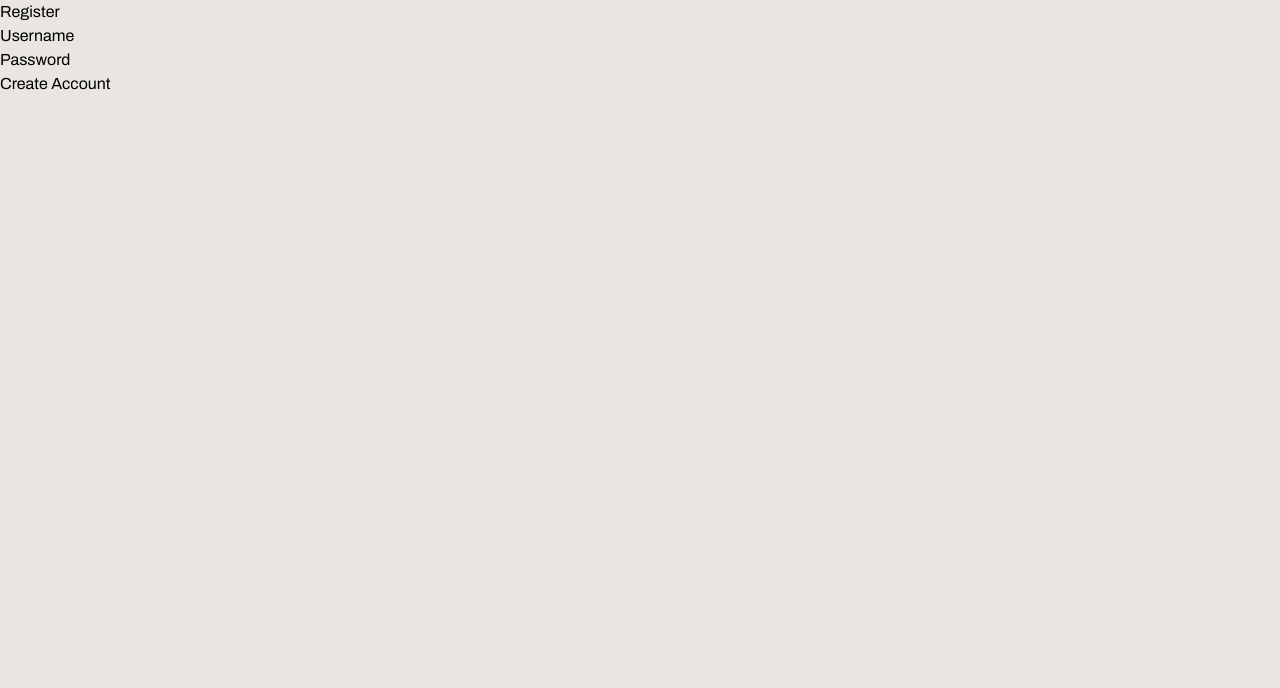
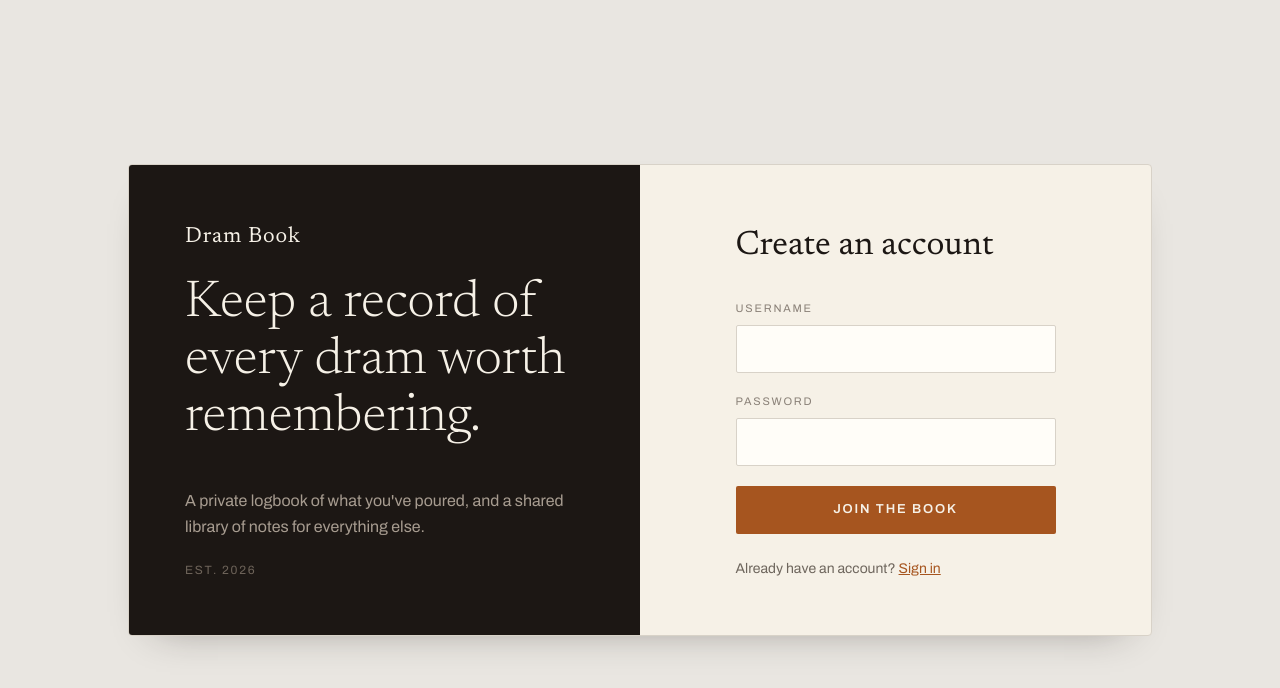
Before and after one commit to FindRoss/whiskey, a React (Vite) app in the folder frontend/: page /register in a window 1280 px wide. Shown: the top 688 px of the page. Built offline with nearby package versions, Linux system fonts and the light colour scheme.

Commit message:
Restyle Register page to match Login's design language

```diff
--- a/frontend/src/pages/Register.tsx
+++ b/frontend/src/pages/Register.tsx
@@ -1,5 +1,5 @@
 import { useState } from 'react';
-import { useNavigate } from 'react-router-dom';
+import { useNavigate, Link } from 'react-router-dom';
 import type { SubmitEvent } from 'react';
 
 function Register() {
@@ -28,29 +28,70 @@ function Register() {
   }
 
   return (
+    <div className="min-h-screen bg-canvas flex items-center justify-center p-8">
+      <div className="grid grid-cols-2 w-full max-w-5xl border border-rule rounded-[4px] bg-paper shadow-[0_18px_40px_-28px_rgba(28,23,20,0.45)] overflow-hidden">
+        {/* Left panel */}
+        <div className="bg-ink p-14 flex flex-col justify-between">
+          <span className="font-serif text-[22px] tracking-[0.04em] text-paper">Dram Book</span>
+
+          <h1 className="font-serif font-light text-[52px] leading-[1.1] text-paper text-pretty">
+            Keep a record of every dram worth remembering.
+          </h1>
+
+          <p className="font-sans text-[16px] leading-[1.6] text-text-on-dark-muted max-w-sm mt-5">
+            A private logbook of what you've poured, and a shared library of notes for everything else.
+          </p>
+
+          <span className="font-sans text-[12px] tracking-[0.14em] uppercase text-[#6E645A]">EST. 2026</span>
+        </div>
+
+        {/* Right panel */}
+        <div className="p-14 flex items-center justify-center">
+          <div className="w-full max-w-xs">
+            <h2 className="font-serif text-[34px] text-ink mb-7">Create an account</h2>
+
+            <form onSubmit={handleSubmit} autoComplete="off" className="flex flex-col gap-5">
               <div>
-      <h1>Register</h1>
-      <form onSubmit={handleSubmit} autoComplete="off">
+                <label className="block font-sans text-[11px] tracking-[0.16em] uppercase text-text-label mb-2">
+                  Username
+                </label>
+                <input
+                  value={username}
+                  onChange={(e) => setUsername(e.target.value)}
+                  required
+                  className="w-full py-3 px-3.5 border border-rule rounded-[2px] bg-paper-raised text-[15px] text-ink focus:border-accent focus:outline-none"
+                />
+              </div>
+
               <div>
-          <label>
-            Username
-            <input value={username} onChange={(e) => setUsername(e.target.value)} required />
+                <label className="block font-sans text-[11px] tracking-[0.16em] uppercase text-text-label mb-2">
+                  Password
                 </label>
-        </div>
-        <div>
-          <label>
-            Password
                 <input
                   value={password}
                   onChange={(e) => setPassword(e.target.value)}
                   type="password"
                   required
+                  className="w-full py-3 px-3.5 border border-rule rounded-[2px] bg-paper-raised text-[15px] text-ink focus:border-accent focus:outline-none"
                 />
-          </label>
               </div>
-        {error && <p>{error}</p>}
-        <button type="submit">Create Account</button>
+
+              {error && <p className="text-[13px] text-accent">{error}</p>}
+
+              <button
+                type="submit"
+                className="w-full py-3.5 rounded-[2px] bg-accent text-paper text-[13px] font-semibold tracking-[0.14em] uppercase hover:bg-accent-hover transition-colors"
+              >
+                Join the book
+              </button>
             </form>
+
+            <p className="mt-6 text-[14px] text-text-muted">
+              Already have an account? <Link to="/login" className="text-accent underline">Sign in</Link>
+            </p>
+          </div>
+        </div>
+      </div>
     </div>
   );
 }
```
Lines whose indentation alone changed are shown as unchanged.
